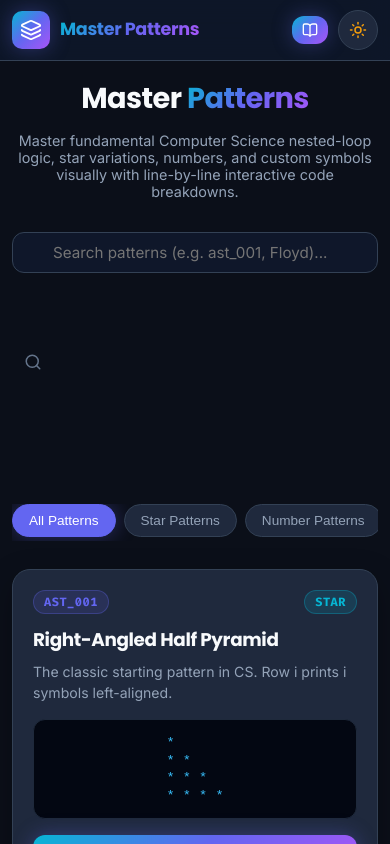
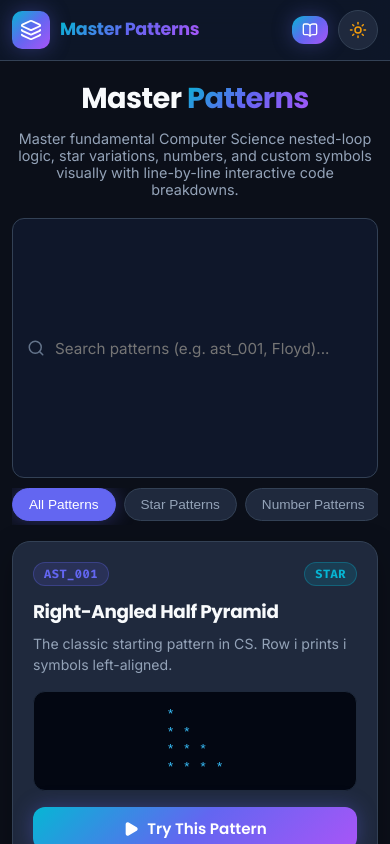
Before and after one commit to asifur8282/Master-Patterns, a React (Vite) app: page / in a window 390 px wide. Shown: the top 844 px of the page. Built offline with nearby package versions, Linux system fonts and the light colour scheme.

Commit message:
Fix search icon positioning with inline flex alignment and compact mobile spacing

```diff
--- a/src/index.css
+++ b/src/index.css
@@ -265,20 +265,20 @@ h1, h2, h3, h4, .brand-title {
 
 .hero-section {
   text-align: center;
-  margin-bottom: 32px;
+  margin-bottom: 28px;
   width: 100%;
 }
 
 .hero-title {
   font-size: 2.5rem;
-  margin-bottom: 12px;
+  margin-bottom: 10px;
 }
 
 .hero-subtitle {
   color: var(--text-secondary);
   font-size: 1.05rem;
   max-width: 650px;
-  margin: 0 auto 24px auto;
+  margin: 0 auto 20px auto;
 }
 
 .filter-bar {
@@ -288,41 +288,47 @@ h1, h2, h3, h4, .brand-title {
   align-items: center;
   justify-content: space-between;
   flex-wrap: wrap;
-  gap: 16px;
-  margin-bottom: 28px;
+  gap: 14px;
+  margin-bottom: 24px;
   min-width: 0;
 }
 
+/* Inline Flexbox Search Wrapper */
 .search-input-wrapper {
-  position: relative;
+  display: flex;
+  align-items: center;
   flex: 1 1 260px;
   width: 100%;
   min-width: 0;
-}
-
-.search-input {
-  width: 100%;
-  padding: 10px 16px 10px 40px;
+  height: 44px;
+  padding: 0 14px;
   border-radius: var(--radius-md);
   border: 1px solid var(--border-color);
   background: var(--bg-input);
-  color: var(--text-primary);
-  font-family: var(--font-sans);
-  font-size: 0.95rem;
-  outline: none;
+  box-sizing: border-box;
 }
 
-.search-input:focus {
+.search-input-wrapper:focus-within {
   border-color: var(--accent-indigo);
   box-shadow: 0 0 0 3px rgba(99, 102, 241, 0.2);
 }
 
 .search-icon {
-  position: absolute;
-  left: 12px;
-  top: 50%;
-  transform: translateY(-50%);
   color: var(--text-muted);
+  flex-shrink: 0;
+  margin-right: 10px;
+}
+
+.search-input {
+  width: 100%;
+  height: 100%;
+  border: none;
+  background: transparent;
+  color: var(--text-primary);
+  font-family: var(--font-sans);
+  font-size: 0.95rem;
+  outline: none;
+  padding: 0;
 }
 
 .category-pills {
@@ -707,12 +713,17 @@ h1, h2, h3, h4, .brand-title {
     padding: 16px 12px;
   }
 
+  .hero-section {
+    margin-bottom: 20px;
+  }
+
   .hero-title {
     font-size: 1.8rem;
   }
 
   .hero-subtitle {
     font-size: 0.9rem;
+    margin-bottom: 14px;
   }
 
   .pattern-grid {
@@ -755,11 +766,13 @@ h1, h2, h3, h4, .brand-title {
   .search-input-wrapper {
     width: 100%;
     min-width: 100%;
+    height: 42px;
   }
 
   .filter-bar {
     flex-direction: column;
     align-items: stretch;
-    gap: 12px;
+    gap: 10px;
+    margin-bottom: 16px;
   }
 }
```
